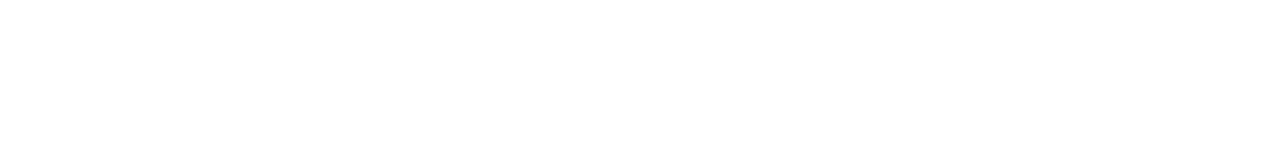
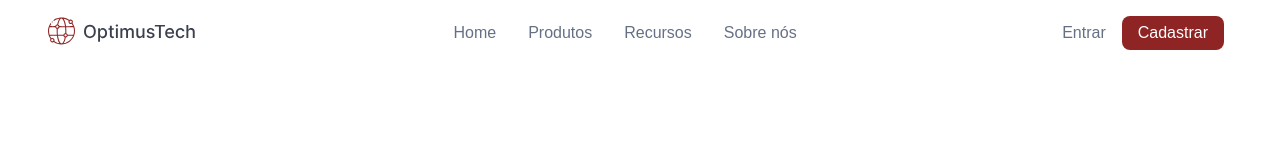
Before and after one commit to olucaspascoal/7DaysOfCodeHTML, a plain HTML site: page index.html in a window 1280 px wide. Drawn offline with Linux system fonts and the light colour scheme.

Commit message:
Desenvolviemnto do header

```diff
--- a/index.html
+++ b/index.html
@@ -8,6 +8,22 @@
     <title> OptimusTech </title>
 </head>
 <body>
-
+    <header class="header">
+        <div class="header-logo">
+            <img src="src/images/logo.svg" alt="">
+        </div>
+        <div class="header-menu">
+            <ul>
+                <li> Home      </li>
+                <li> Produtos  </li>
+                <li> Recursos  </li>
+                <li> Sobre nós </li>
+            </ul>
+        </div>
+        <div class="header-btns">
+            <div class="btn"> Entrar </div>
+            <div class="btn"> Cadastrar </div>
+        </div>
+    </header>
 </body>
 </html>
--- a/src/style.css
+++ b/src/style.css
@@ -1,4 +1,43 @@
 *{
     margin:  0;
     padding: 0;
+    font-family: sans-serif;
 }
+
+:root{
+    --color-gray: #667085;
+    --color-red:  #FF0000;
+}
+
+.header{
+    display: flex;
+    color: #667085;
+    margin: 1rem 3rem;
+    align-items: center;
+    justify-content: space-between;
+}
+
+.header-menu ul{
+    display: flex;
+}
+.header-menu ul li{
+    list-style: none;
+    margin: 0 1rem;
+}
+
+.header-btns{
+    display: flex;
+    align-items: center;
+}
+.header-btns .btn{
+    margin: 0 .5rem;
+}
+.header-btns .btn:last-child{
+    color: #FFF;
+    border-radius: 8px;
+    padding: .5rem 1rem;
+    background-color: #8E2424;
+}
+.header-btns .btn:last-child:hover{
+    cursor: pointer;
+}
```
Also changed, not shown: src/images/logo.svg (added), src/images/team.png (added).
